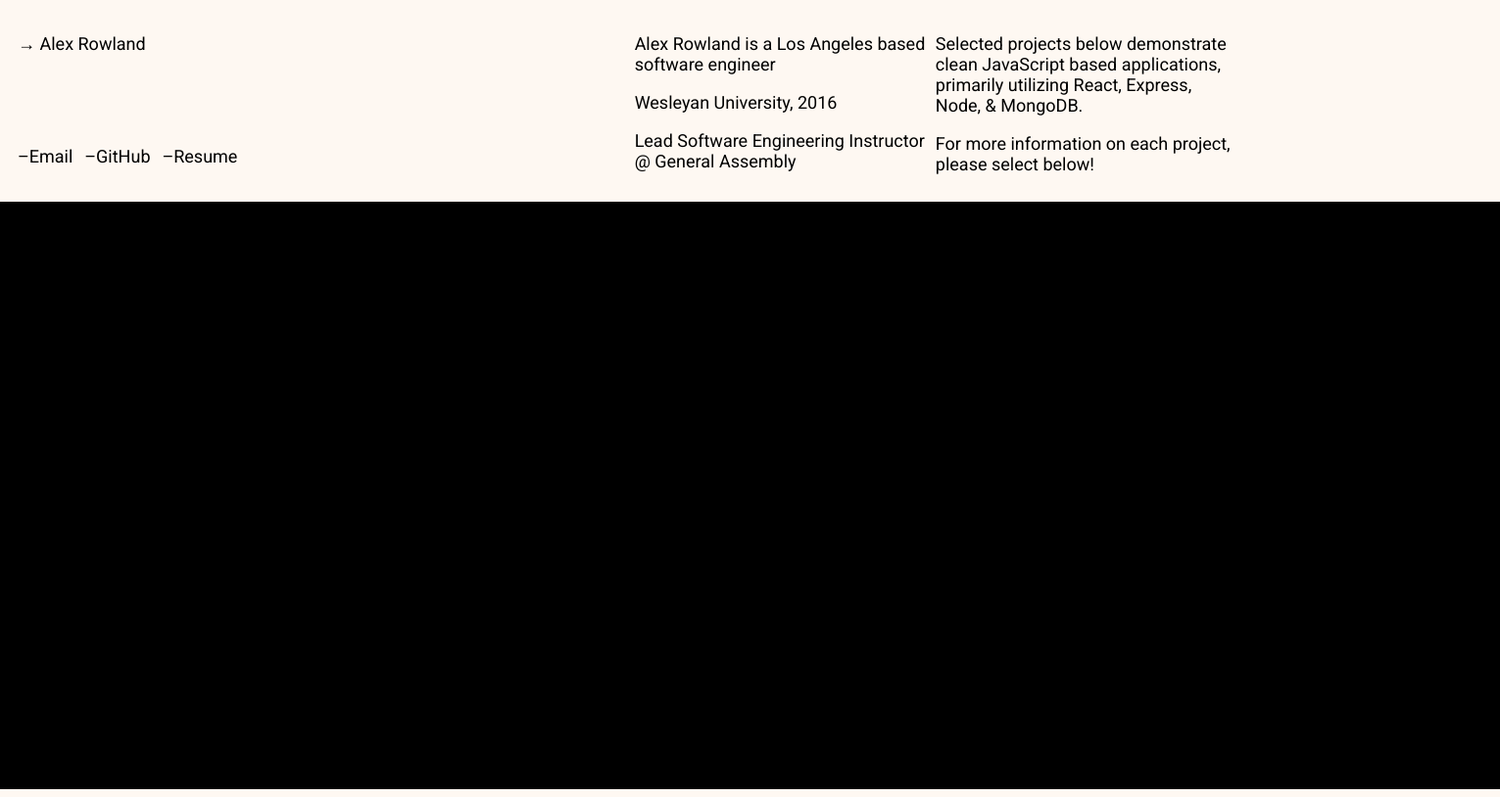
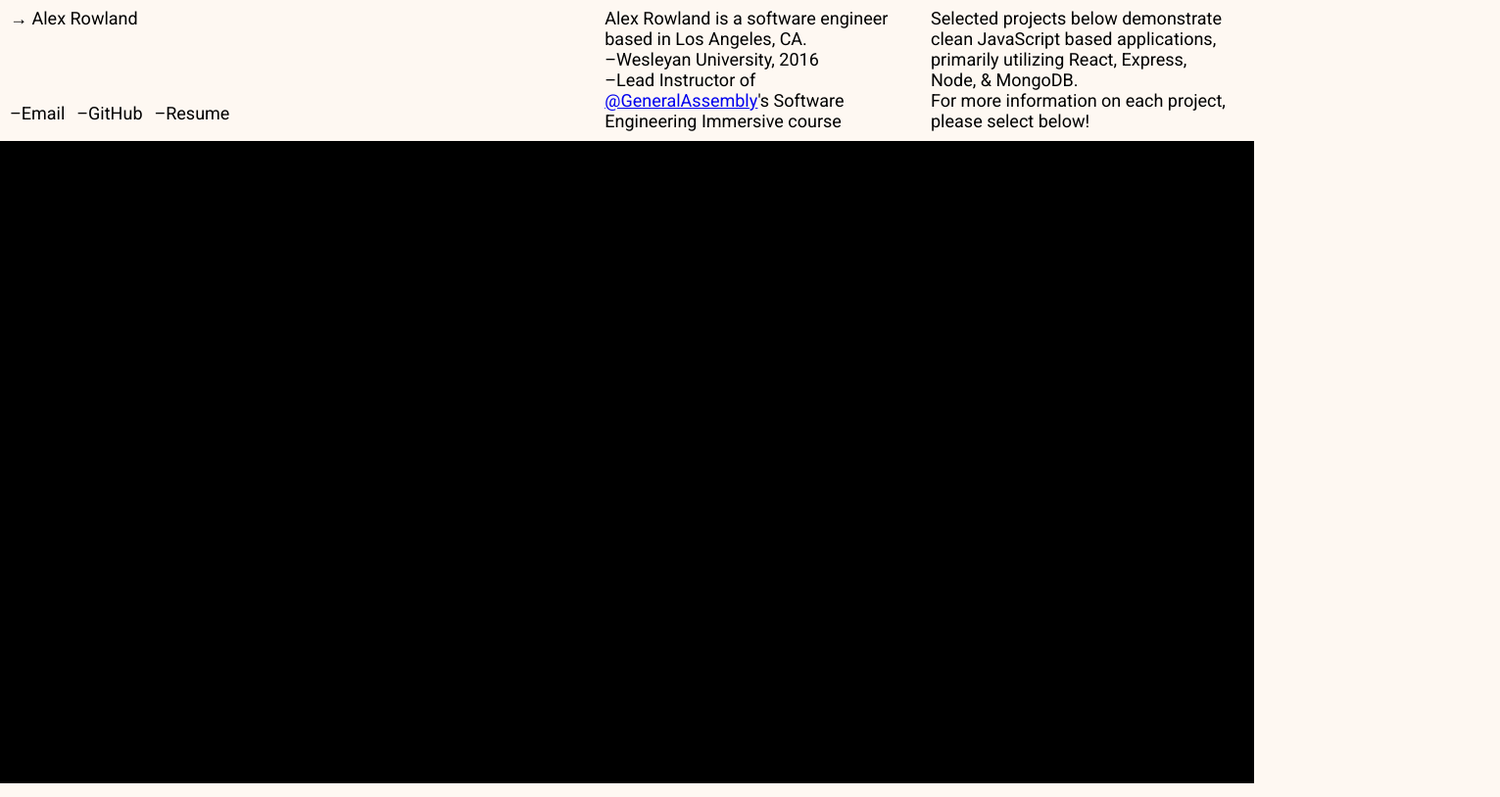
Before and after one commit to arowland900/2020_personal_site, a plain HTML site: page index.html in a window 1280 px wide. Shown: the whole page at 98% size, 1531 px wide, since content can reach past the window. Drawn offline with Linux system fonts and the light colour scheme.

Commit message:
remove padding and margin from body

```diff
--- a/index.html
+++ b/index.html
@@ -21,15 +21,18 @@
             &nbsp;
             <p style="display: inline;">–GitHub</p>
             &nbsp;
-            <p style="display: inline;">–Resume</p>
+            <p style="display: inline; padding-right: 1vw; ">–Resume</p>
         </div>
         <div id="right-side">
-            <div id='about' style="width: 24vw;">
-                <p>Alex Rowland is a Los Angeles based software engineer</p>
-                <p>Wesleyan University, 2016</p>
-                <p>Lead Software Engineering Instructor @ General Assembly</p>
+            <div id='about' style="width: 24vw; padding-right: 1vw; padding-left: 1vw;">
+                <p>Alex Rowland is a software engineer based in Los Angeles, CA.</p>
+                <p>–Wesleyan University, 2016</p>
+                <p>–Lead Instructor of
+                    <a href="https://twitter.com/GA">@GeneralAssembly</a>'s
+                    Software Engineering Immersive course
+                </p>
             </div>
-            <div id='description' style="width: 24vw;">
+            <div id='description' style="width: 24vw; padding-right: 1vw; padding-left: 1vw;">
                 <p>
                     Selected projects below demonstrate clean
                     JavaScript based applications, primarily utilizing
@@ -42,7 +45,29 @@
         </div>
     </div>
     <div class='main'>
+        <!-- <div class="project">
+            <div style="background-color: white; height: 250px; width: 250px;">
+                "HELLO"
+            </div>
+        </div>
+        <div class="project">
 
+            <div style="background-color: white; height: 250px; width: 250px;">
+                "HELLO"
+            </div>
+        </div>
+        <div class="project">
+            <div style="background-color: white; height: 250px; width: 250px;">
+                "HELLO"
+            </div>
+
+        </div>
+        <div class="project">
+            <div style="background-color: white; height: 250px; width: 250px;">
+                "HELLO"
+            </div>
+
+        </div> -->
     </div>
 </body>
 
--- a/style.css
+++ b/style.css
@@ -1,11 +1,12 @@
-body {
+body, *, html {
     background-color: rgb(254, 248, 242);
-    /* background-color: black; */
-    /* padding-left: 20px;
-    padding-right: 20px;
-    padding-top: 20px; */
-    /* color: #746661; */
+    padding: 0;
+    margin: 0;
     font-family: 'Roboto', sans-serif;
+}
+html, body {
+    max-width: 100%;
+    overflow-x: hidden;
 }
 
 button:focus {
@@ -21,11 +22,13 @@ button:focus {
 
 .main {
     background-color: black ;
-    width: 100vw;
+    width: 110vw;
     margin-left: -1vw;
-    padding-left: 10vw;
-    padding-right: 10vw;
-    padding-top: 75vh;
+    /* padding-left: 10vw;
+    padding-right: 10vw; */
+    padding-top: 82vh;
+    display: flex;
+    justify-content: space-between;
 }
 
 p {
@@ -35,4 +38,10 @@ p {
 #right-side {
     display: flex;
     justify-content: space-between;
+    align-content: center;
 }
+
+.project {
+    color: white;
+    width: 22vw;
+}
```
